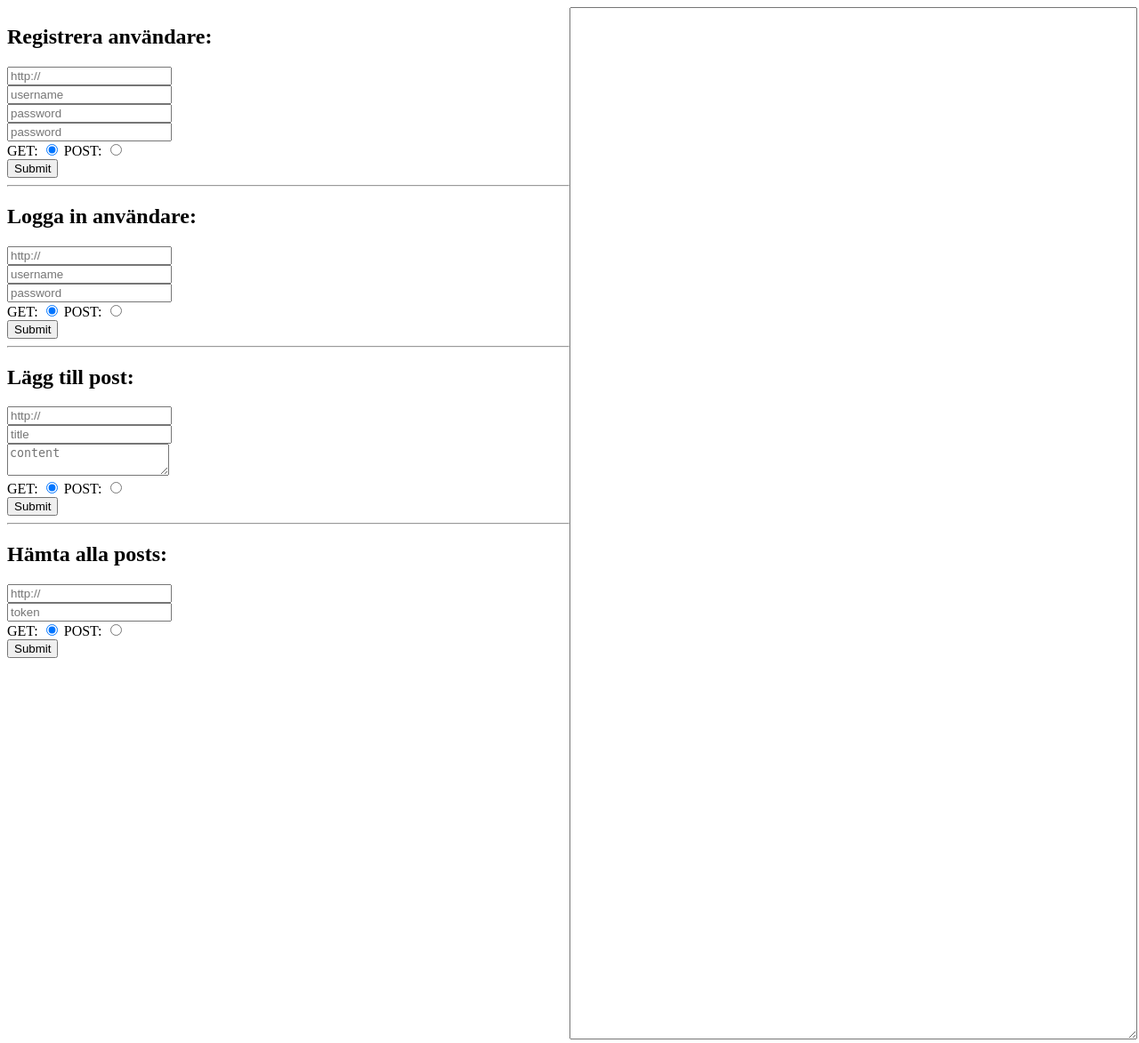
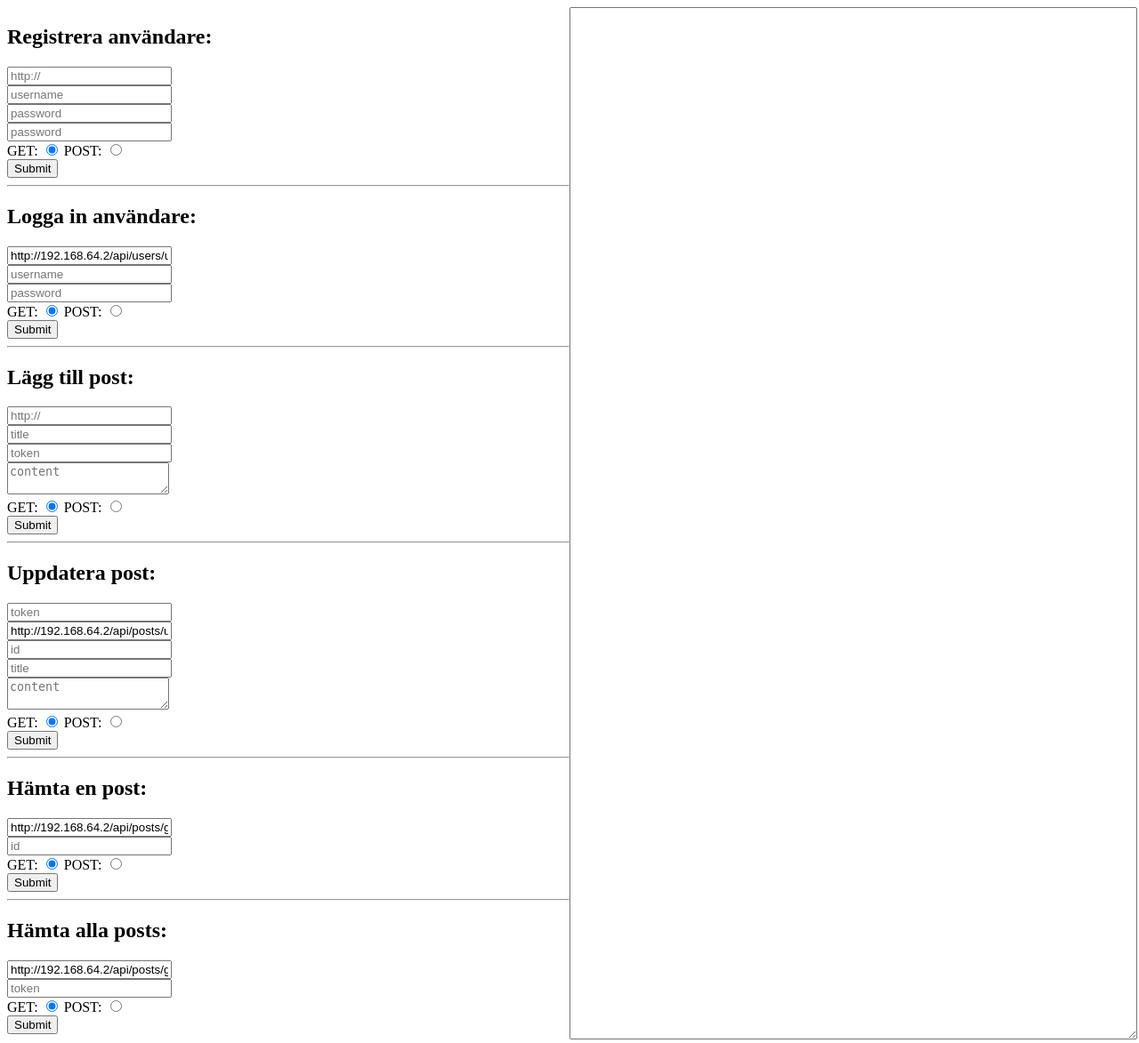
Before and after one commit to EdvoHD/ecom_php_assignment, a PHP site: page /apitester.html in a window 1280 px wide. Shown: the whole page at 89% size. Run offline with PHP 8.4, Linux system fonts and the light colour scheme.

Commit message:
Add update post

```diff
--- a/apitester.html
+++ b/apitester.html
@@ -68,7 +68,7 @@
             <h2>Logga in användare:</h2>
 
             <form class="form">
-                <input type="text" name="url" placeholder="http://" /><br />
+                <input type="text" name="url" placeholder="http://" value="http://192.168.64.2/api/users/userLogin.php" /><br />
                 <input type="text" name="username" placeholder="username" /><br />
                 <input type="password" name="password" placeholder="password" /><br />
                 GET: <input type="radio" name="method" value="get" checked /> POST: <input type="radio" name="method"
@@ -83,6 +83,7 @@
         <form class="form">
             <input type="text" name="url" placeholder="http://" /><br />
             <input type="text" name="title" placeholder="title" /><br />
+            <input type="text" name="token" placeholder="token" /><br />
             <textarea name="content" placeholder="content"></textarea><br />
             GET: <input type="radio" name="method" value="get" checked /> POST: <input type="radio" name="method"
                 value="post" /><br />
@@ -91,10 +92,41 @@
 
     <hr />
 
+        <h2>Uppdatera post:</h2>
+
+        <form class="form">
+            <input type="text" name="token" placeholder="token" /><br />
+
+            <input type="text" name="url" placeholder="http://" value="http://192.168.64.2/api/posts/updatePost.php" /><br />
+            <input type="number" name="id" placeholder="id" /><br />
+
+            <input type="text" name="title" placeholder="title" /><br />
+
+            <textarea name="content" placeholder="content"></textarea><br />
+            GET: <input type="radio" name="method" value="get" checked /> POST: <input type="radio" name="method"
+                value="post" /><br />
+            <input type="submit" />
+        </form>
+
+    <hr />
+
+    <h2>Hämta en post:</h2>
+
+    <form class="form">
+        <input type="text" name="url" placeholder="http://" value="http://192.168.64.2/api/posts/getPost.php" /><br />
+        <input type="text" name="id" placeholder="id" /><br />
+
+        GET: <input type="radio" name="method" value="get" checked /> POST: <input type="radio" name="method"
+            value="post" /><br />
+        <input type="submit" />
+    </form>
+
+<hr />
+
     <h2>Hämta alla posts:</h2>
 
     <form class="form">
-        <input type="text" name="url" placeholder="http://" /><br />
+        <input type="text" name="url" placeholder="http://" value="http://192.168.64.2/api/posts/getAllPosts.php" /><br />
         <input type="text" name="token" placeholder="token" /><br />
         GET: <input type="radio" name="method" value="get" checked /> POST: <input type="radio" name="method"
             value="post" /><br />
```
Also changed, not shown: object/posts.php (+41 -3 lines), posts/updatePost.php (added, +39 -0 lines).
